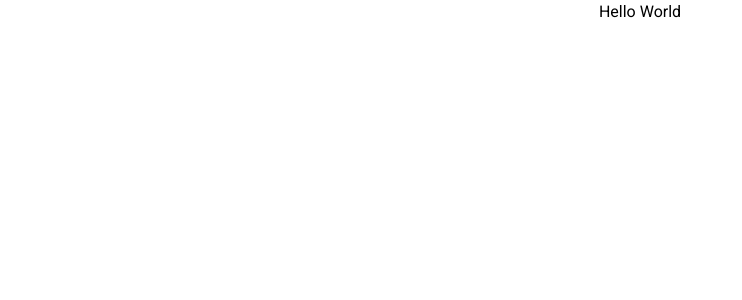
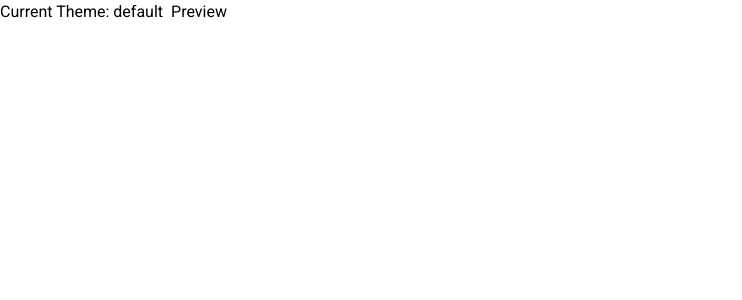
Before and after one commit to aziznal/custom-themes-nextjs, a Next.js app: page / in a window 1280 px wide. Shown: the top 300 px of the page, without its empty margins (0-742 px from the left). Built offline with nearby package versions, Linux system fonts and the light colour scheme.

Commit message:
setup theme with provider and styles

```diff
--- a/app/layout.tsx
+++ b/app/layout.tsx
@@ -2,6 +2,7 @@ import type { Metadata } from "next";
 import { Roboto } from "next/font/google";
 import "./globals.css";
 import { cn } from "@/lib/utils";
+import ThemeProvider from "@/providers/ThemeProvider";
 
 const font = Roboto({
   subsets: ["latin"],
@@ -19,8 +20,10 @@ export default function RootLayout({
   children: React.ReactNode;
 }) {
   return (
-    <html lang="en" className="h-full">
-      <body className={cn("h-full", font.className)}>{children}</body>
-    </html>
+    <ThemeProvider>
+      <html lang="en" className="h-full">
+        <body className={cn("h-full", font.className)}>{children}</body>
+      </html>
+    </ThemeProvider>
   );
 }
--- a/app/page.tsx
+++ b/app/page.tsx
@@ -1,5 +1,18 @@
+import ThemePreview from "@/components/ThemePreview";
+import ThemeSwitcher from "@/components/ThemeSwitcher";
+
 export default function Home() {
   return (
-    <div className="flex w-full items-center justify-center">Hello World</div>
+    <div className="flex flex-col lg:flex-row gap-2">
+      {/* Theme Switcher  */}
+      <div>
+        <ThemeSwitcher />
+      </div>
+
+      {/* Theme Preview  */}
+      <div>
+        <ThemePreview />
+      </div>
+    </div>
   );
 }
--- /dev/null
+++ b/components/ThemePreview.tsx
@@ -0,0 +1,13 @@
+"use client";
+
+const ThemePreview = () => {
+  return (
+    <div className="">
+      <div>Preview</div>
+    </div>
+  );
+};
+
+ThemePreview.displayName = "ThemePreviewChat";
+
+export default ThemePreview;
--- /dev/null
+++ b/components/ThemeSwitcher.tsx
@@ -0,0 +1,17 @@
+"use client";
+
+import { useThemeContext } from "@/providers/ThemeProvider";
+
+const ThemeSwitcher = () => {
+  const { setTheme, currentTheme } = useThemeContext();
+
+  return (
+    <div>
+      <span>Current Theme: {currentTheme.name}</span>
+    </div>
+  );
+};
+
+ThemeSwitcher.displayName = "ThemeSwitcher";
+
+export default ThemeSwitcher;
--- /dev/null
+++ b/lib/types/theme.ts
@@ -0,0 +1,35 @@
+export type Theme = {
+  name: string;
+
+  primaryLight: string;
+  primary: string;
+  primaryDark: string;
+
+  secondaryLight: string;
+  secondary: string;
+  secondaryDark: string;
+
+  text: string;
+  textDark: string;
+  textDarker: string;
+
+  background: string;
+};
+
+export const defaultTheme: Theme = {
+  name: "default",
+
+  primaryLight: "#009588",
+  primary: "#005c4b",
+  primaryDark: "#025144",
+
+  secondaryLight: "#202c33",
+  secondary: "#233138",
+  secondaryDark: "#111b21",
+
+  text: "#e9edef",
+  textDark: "#aebac1",
+  textDarker: "#8696a0",
+
+  background: "#0c1317",
+};
--- /dev/null
+++ b/providers/ThemeProvider.tsx
@@ -0,0 +1,44 @@
+"use client";
+
+import { Theme, defaultTheme } from "@/lib/types/theme";
+import { PropsWithChildren, createContext, useContext, useEffect } from "react";
+
+type ThemeContext = {
+  currentTheme: Theme;
+  setTheme: (theme: Theme) => void;
+};
+
+const themeContext = createContext<ThemeContext>({
+  currentTheme: defaultTheme,
+  setTheme: () => {},
+});
+
+const ThemeProvider = ({ children }: PropsWithChildren) => {
+  const setTheme = (theme: Theme) => {
+    Object.entries(theme).forEach(([key, value]) => {
+      console.log(`Setting ${key} to ${value}`);
+      document.documentElement.style.setProperty(`--${key}`, value);
+    });
+  };
+
+  // set initial default theme on startup
+  // TODO: make this eventually set the user's stored theme instead
+  useEffect(() => {
+    setTheme(defaultTheme);
+  }, []);
+
+  return (
+    <themeContext.Provider
+      value={{
+        currentTheme: defaultTheme,
+        setTheme,
+      }}
+    >
+      {children}
+    </themeContext.Provider>
+  );
+};
+
+export const useThemeContext = () => useContext(themeContext);
+
+export default ThemeProvider;
--- a/tailwind.config.ts
+++ b/tailwind.config.ts
@@ -1,15 +1,35 @@
-import type { Config } from "tailwindcss"
+import type { Config } from "tailwindcss";
 
 const config = {
   darkMode: ["class"],
   content: [
-    './pages/**/*.{ts,tsx}',
-    './components/**/*.{ts,tsx}',
-    './app/**/*.{ts,tsx}',
-    './src/**/*.{ts,tsx}',
+    "./pages/**/*.{ts,tsx}",
+    "./components/**/*.{ts,tsx}",
+    "./app/**/*.{ts,tsx}",
+    "./src/**/*.{ts,tsx}",
   ],
   prefix: "",
   theme: {
+    colors: {
+      primary: {
+        DEFAULT: "var(--primary)",
+        light: "var(--primaryLight)",
+        dark: "var(--primaryDark)",
+      },
+      secondary: {
+        DEFAULT: "var(--secondary)",
+        light: "var(--secondaryLight)",
+        dark: "var(--secondaryDark)",
+      },
+      text: {
+        DEFAULT: "var(--text)",
+        dark: "var(--textDark)",
+        darker: "var(--textDarker)",
+      },
+      background: {
+        DEFAULT: "var(--background)",
+      },
+    },
     container: {
       center: true,
       padding: "2rem",
@@ -35,6 +55,6 @@ const config = {
     },
   },
   plugins: [require("tailwindcss-animate")],
-} satisfies Config
+} satisfies Config;
 
-export default config
+export default config;
```
